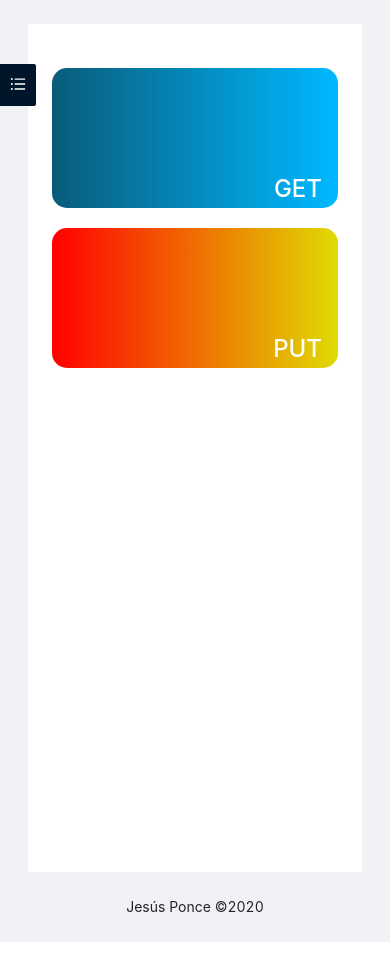
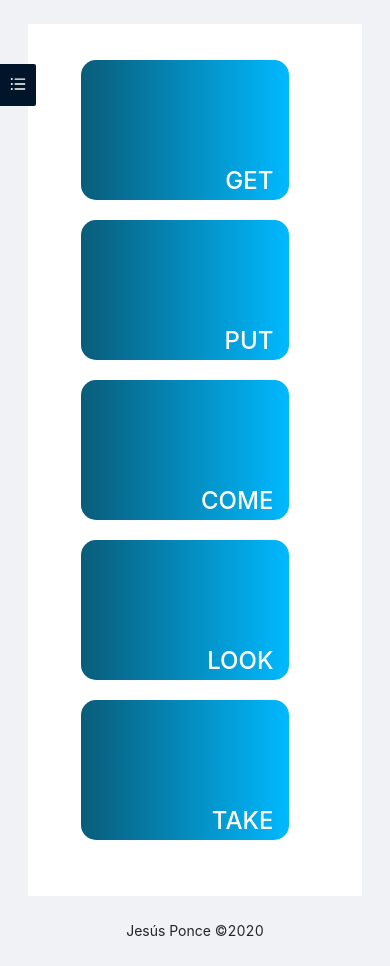
Before and after one commit to JesusEmmanuelPonce/english-front, a React (Create React App) app: page /menu-phrasal-verbs in a window 390 px wide. Before the commit the page ends 942 px from the top, so only its background shows below. Built offline with nearby package versions, Linux system fonts and the light colour scheme.

Commit message:
margin and responsive fixed

```diff
--- a/src/components/PhrasalVerbs/MenuPhrasalVerbs.js
+++ b/src/components/PhrasalVerbs/MenuPhrasalVerbs.js
@@ -8,7 +8,7 @@ const MenuPhrasalVerbs = () => {
              {
                 MENU_PHRASAL_VERBS.map(item => (
                     <Link to={item.route} key={item.name}>
-                        <div className={`${item.base} ${item.color}`}>
+                        <div className="square-menu-pb">
                             <span>{item.name}</span>
                         </div>
                     </Link>
--- a/src/components/PhrasalVerbs/phrasalVerbs.css
+++ b/src/components/PhrasalVerbs/phrasalVerbs.css
@@ -1,29 +1,5 @@
 p{
     color: #000;
-}
-
-@media screen and (min-width: 360px) {
-    .container-phrasal-pb{
-        display: grid;
-        grid-template-columns: 1fr;
-        gap: 10px;
-    }
-}
-
-@media screen and (min-width: 768px) {
-    .container-phrasal-pb{
-        display: grid;
-        grid-template-columns: repeat(2, 1fr);
-        gap: 15px;
-    }
-}
-
-@media screen and (min-width: 1024px) {
-    .container-phrasal-pb{
-        display: grid;
-        grid-template-columns: repeat(3, 1fr);
-        gap: 20px;
-    }
 }
 
 .card-pb{
@@ -37,23 +13,24 @@ p{
     color: #ff0000;
 }
 
-.container-menu-phrasal-pb{
-    display: grid;
-    grid-template-columns: repeat(4, 1fr);
-    gap: 20px;
-    margin-top: 20px;
-}
-
 @media screen and (min-width: 360px) {
     .container-menu-phrasal-pb{
-        display: grid;
-        grid-template-columns: repeat(1, 1fr);
-        margin-top: 20px;
+        display: flex;
+        flex-direction: column;
+        width: 80%;
+        margin: 12px auto;
     }
+
+    .square-menu-pb{
+        margin-bottom: 20px;
+        margin-right: 20px;
+    }
+
 }
 
 @media screen and (min-width: 768px) {
     .container-menu-phrasal-pb{
+        width: 95%;
         display: grid;
         grid-template-columns: repeat(3, 1fr);
         margin-top: 20px;
@@ -69,6 +46,7 @@ p{
 }
 
 .square-menu-pb{
+    background: linear-gradient(90deg, rgba(9,92,121,1) 0%, rgba(0,185,255,1) 100%);
     height: 140px;
     color: #fff;
     border-radius: 15px;
@@ -81,14 +59,6 @@ p{
     transition: .3s;
 }
 
-.color-blue-pb{
-    background: linear-gradient(90deg, rgba(9,92,121,1) 0%, rgba(0,185,255,1) 100%);
-}
-
-.color-red-pb{
-    background: linear-gradient(90deg, rgba(255,0,0,1) 0%, rgb(223, 219, 4) 100%);
-}
-
 .square-menu-pb:hover{
     transform: scale(1.1);
 }
--- a/src/components/Verbs/verbs.css
+++ b/src/components/Verbs/verbs.css
@@ -9,11 +9,6 @@
     align-items: flex-end;
 }
 
-.letter-verbs{
-    color: #fff;
-    font-size: 24px;
-}
-
 @media screen and (min-width: 360px) {
     .container-verbs-pb{
         display: block;
@@ -21,8 +16,14 @@
     }
 
     .square-verbs-pb{
-        width: 100%;
+        margin: 0 auto;
+        width: 75%;
         margin-top: 12px;
+    }
+
+    .letter-verbs{
+        color: #fff;
+        font-size: 20px;
     }
 }
 
@@ -36,6 +37,10 @@
     .square-verbs-pb{
         width: 40%;
         margin-top: 64px;
+    }
+
+    .letter-verbs{
+        font-size: 24px;
     }
 }
 
--- a/src/constant/MENU_PHRASAL_VERBS.js
+++ b/src/constant/MENU_PHRASAL_VERBS.js
@@ -2,33 +2,23 @@ const MENU_PHRASAL_VERBS = [
     {
         "name"  : "GET",
         "route" : "/get",
-        "base"  : "square-menu-pb",
-        "color" : "color-blue-pb"
     },
     {
         "name"  : "PUT",
         "route" : "/put",
-        "base"  : "square-menu-pb",
-        "color" : "color-red-pb"
 
     },
     {
         "name"  : "COME",
         "route" : "/come",
-        "base"  : "square-menu-pb",
-        "color" : "color-blue"
     },
     {
         "name"  : "LOOK",
         "route" : "/look",
-        "base"  : "square-menu-pb",
-        "color" : "color-blue"
     },
     {
         "name"  : "TAKE",
         "route" : "/take",
-        "base"  : "square-menu-pb",
-        "color" : "color-blue"
     }
 ];
 
```
